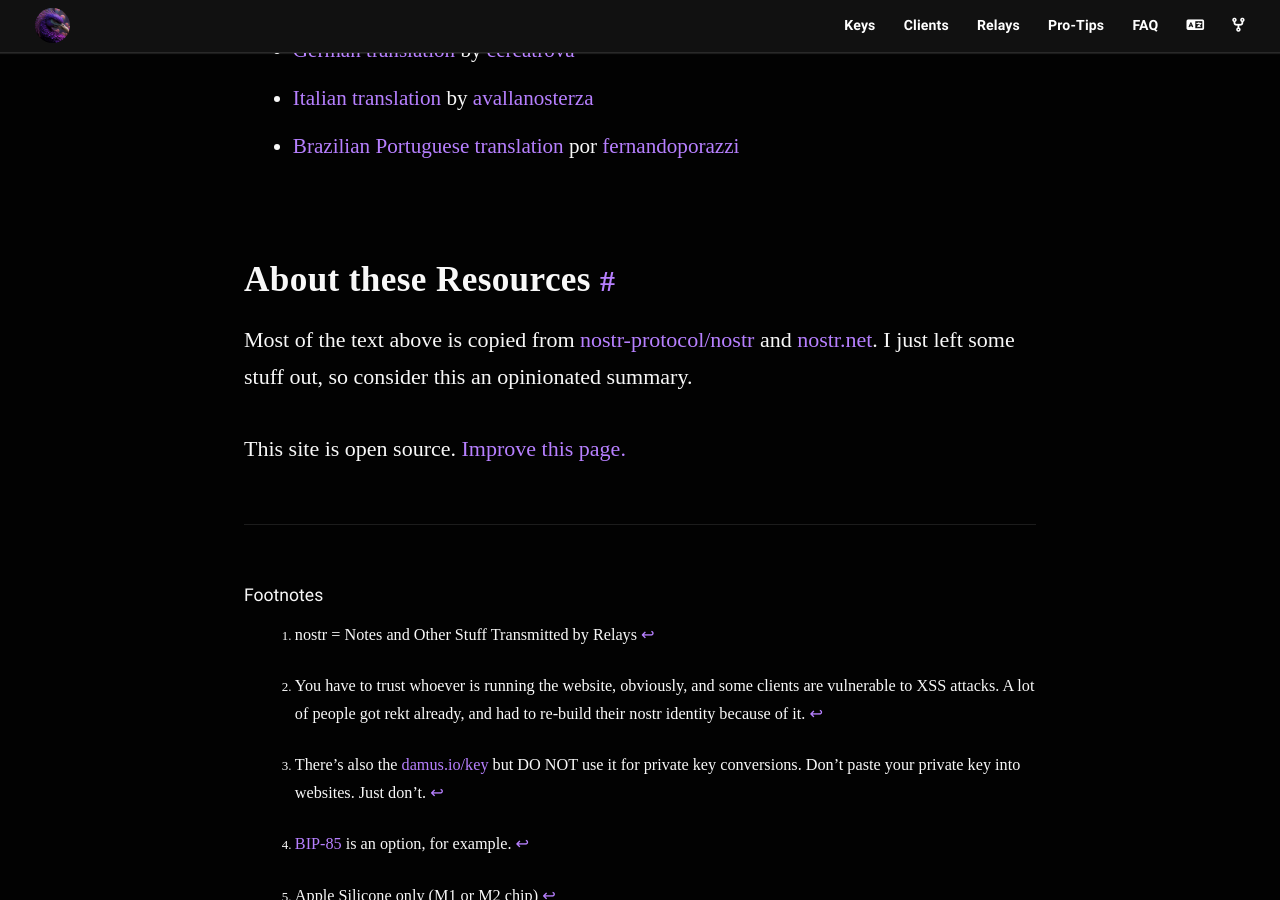
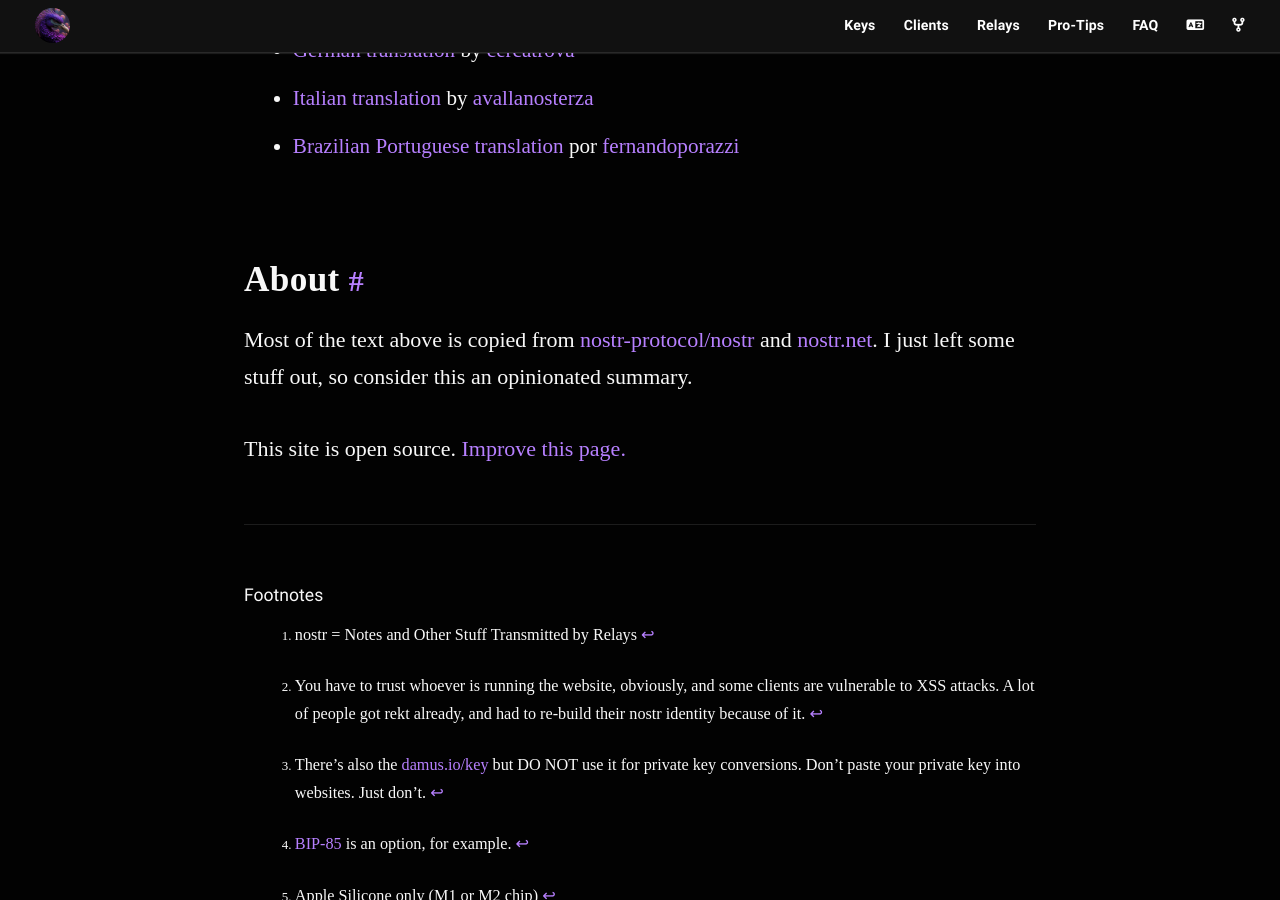
Before and after one commit to nostr-resources/nostr-resources.github.io, a Jekyll site: the page built from index.md, in a window 1280 px wide and 900 px high, scrolled down 11553 px. Built offline with Jekyll 4.4.1, drawn with Linux system fonts in a browser that asks for light colours; some web fonts are replaced; some of the changed text lies outside the part shown.

Commit message:
style: about

```diff
--- a/index.md
+++ b/index.md
@@ -295,7 +295,7 @@ You are encouraged to report bugs and create PRs!
 - [Italian translation](https://gist.github.com/theRescuer/717295270a35b4641081b6ef2cdf3025) by [avallanosterza](https://nostr.guru/p/npub1l0cwargp532n6x62pdcetkau783sxhpfhwu9d6qgpqm8r0mvt0eqqhlf2c)
 - [Brazilian Portuguese translation](https://gist.github.com/fernandoporazzi/d1c47b4f2a1d2c1a2e0654a2a31668ff) por [fernandoporazzi](https://www.nostr.guru/p/npub1wh30wunfpkezx5s7edqu9g0s0raeetf5dgthzm0zw7sk8wqygmjqqfljgh)
 
-## About these Resources
+## About
 
 Most of the text above is copied from
 [nostr-protocol/nostr](https://github.com/nostr-protocol/nostr) and
```
